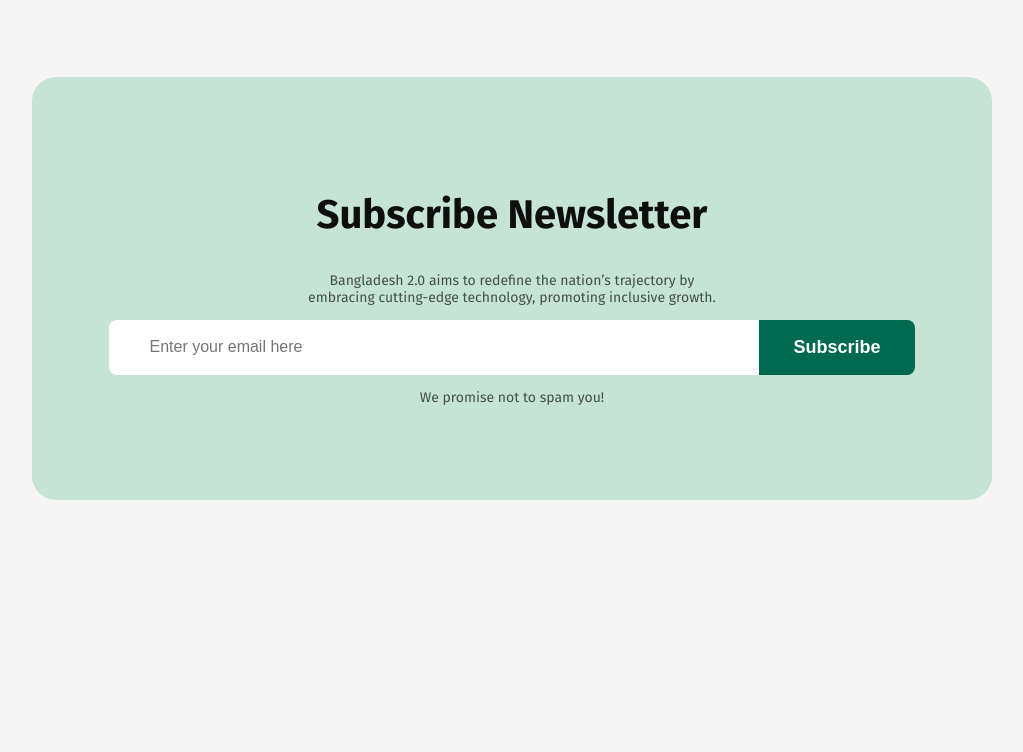
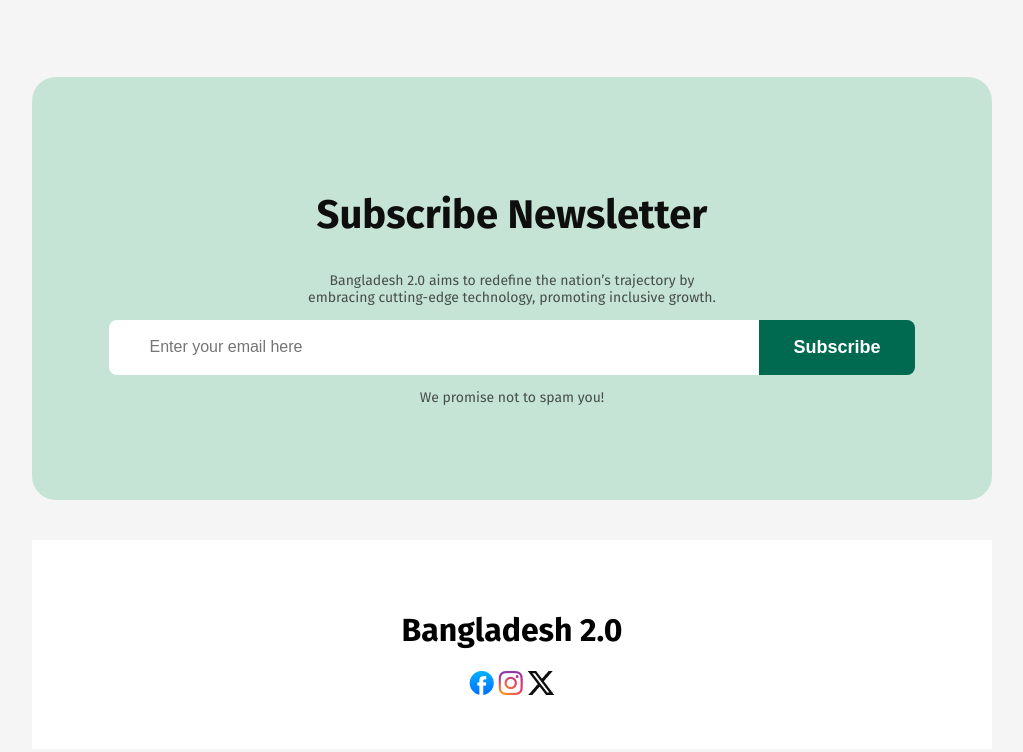
Before and after one commit to soumen01xninja/assignment-test, a plain HTML site: page index.html in a window 1280 px wide. Shown: the part 3548-4300 px from the top of the page, without its empty margins (128-1151 px from the left). Before the commit the page ends 4079 px from the top, so only its background shows below. Drawn offline with Linux system fonts and the light colour scheme.

Commit message:
made some few changes

```diff
--- a/index.html
+++ b/index.html
@@ -175,6 +175,16 @@
                 <p class="end-description">We promise not to spam you!</p>
             </div>
         </section>
+        <div class="finish">
+            <h1 class="finish-section">Bangladesh 2.0</h1>
+           <section class="finish-photo">
+             <img  src="images/facebook.png" alt="">
+            <img src="images/instagram.png" alt="">
+            <img  src="images/x.png" alt="">
+        </section>
+
+
+        </div>
     </footer>
 </body>
 </html>
--- a/styles/assignment.css
+++ b/styles/assignment.css
@@ -293,6 +293,12 @@ ul li{
     padding: 48px 24px;
     margin-top: 80px;
     margin-bottom: 80px;
+    background-image: url(../images/quote-bg.png);
+    background-repeat: no-repeat;
+    background-position: top left;
+    padding: 25px;
+
+
 }
 .speach-desciption{
     font-size: 16px;
@@ -303,18 +309,11 @@ ul li{
     font-size: 20px;
     font-weight: 600;
 }
-.fat{
-    background-image: url(../images/quote-bg.png);
-    background-repeat: no-repeat;
-    background-position: top left;
-    padding: 25px;
 
-
-}
 /* speach end */
 .end-section{
     background-color: rgba(198, 228, 214, 1);
-    border: none;
+    border:none;
     margin: 0 auto;
     border-radius: 24px;
     text-align: center;
@@ -362,3 +361,16 @@ ul li{
         display: flex;
         justify-content: center;
     }
+    .finish{
+        text-align: center;
+        justify-content: center;
+         align-items: center;
+         margin-top:40px ;
+         background-color: rgba(255, 255, 255, 1);
+         padding: 50px;
+
+
+    }
+    .finish-photo{
+        gap: 23px;
+    }
```
